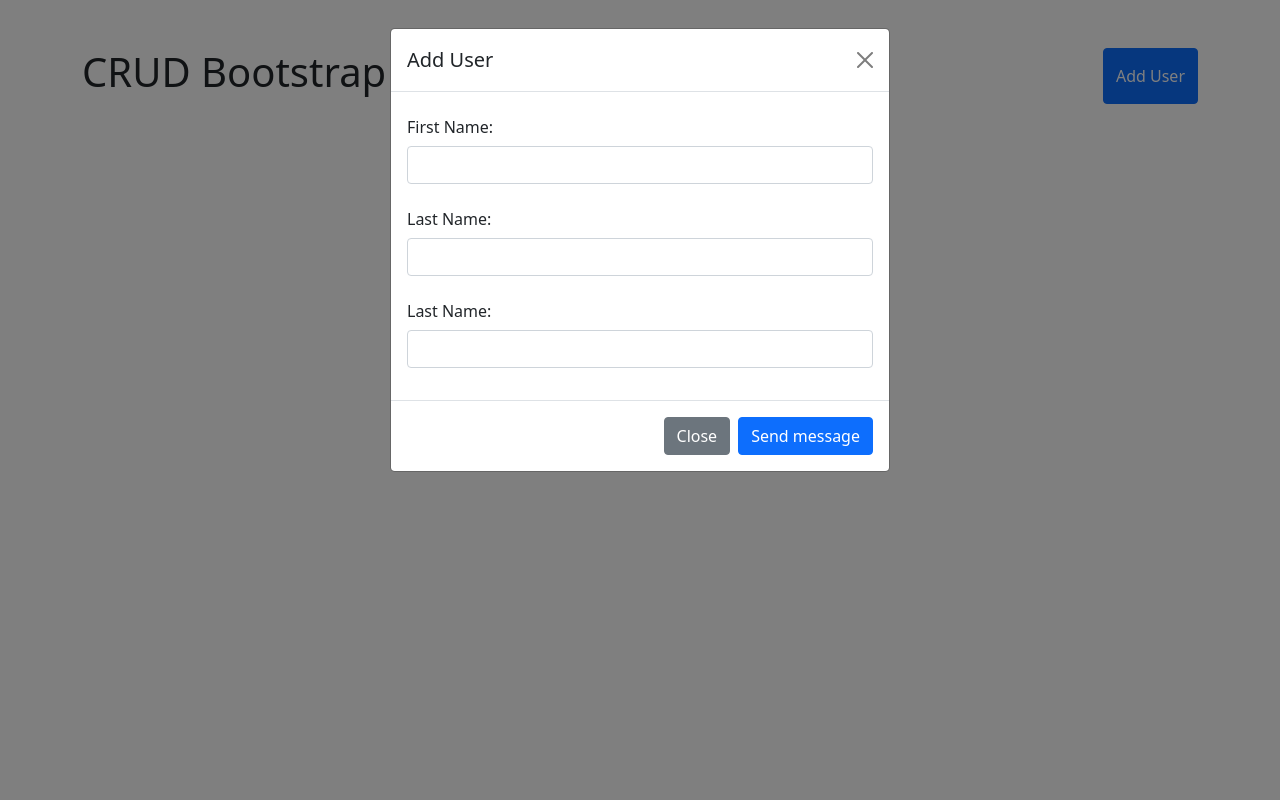
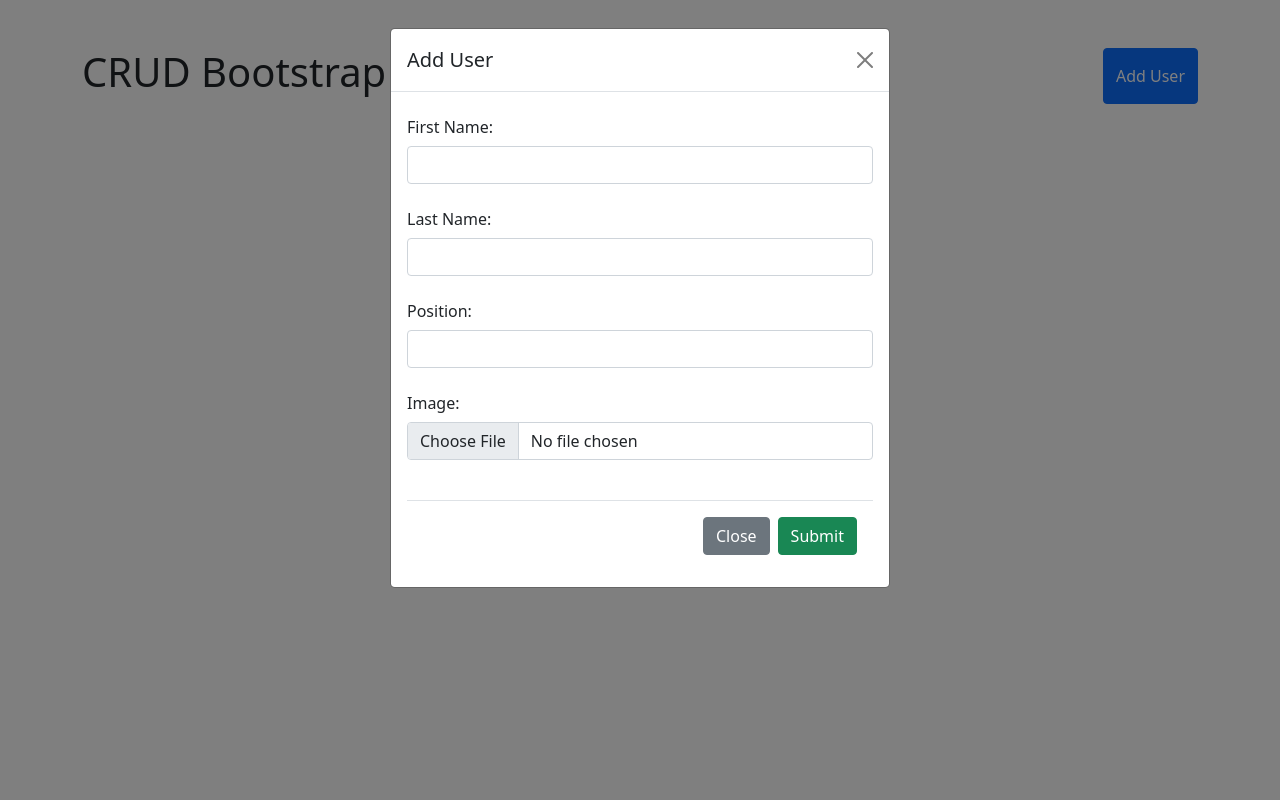
Before and after one commit to GuyDev1999/CRUDphpBootstrap5, a PHP site: page / in a window 1280 px wide, after a click on "Add User". Run offline with PHP 8.4, Linux system fonts and the light colour scheme.

Commit message:
index.php

```diff
--- a/index.php
+++ b/index.php
@@ -28,14 +28,19 @@
                     <input type="text" required class="form-control" name="lastname">
                 </div>
                 <div class="mb-3">
-                    <label for="lastname" class="col-form-label">Last Name:</label>
-                    <input type="text" required class="form-control" name="lastname">
+                    <label for="position" class="col-form-label">Position:</label>
+                    <input type="text" required class="form-control" name="position">
+                </div>
+                <div class="mb-3">
+                    <label for="img" class="col-form-label">Image:</label>
+                    <input type="file" required class="form-control" id="imgInput" name="img">
+                    <img id="previewImg" alt="">
+                </div>
+                <div class="modal-footer">
+                    <button type="button" class="btn btn-secondary" data-bs-dismiss="modal">Close</button>
+                    <button type="submit" name="submit" class="btn btn-success">Submit</button>
                 </div>
             </form>
-        </div>
-        <div class="modal-footer">
-            <button type="button" class="btn btn-secondary" data-bs-dismiss="modal">Close</button>
-            <button type="button" class="btn btn-primary">Send message</button>
         </div>
         </div>
     </div>
```
